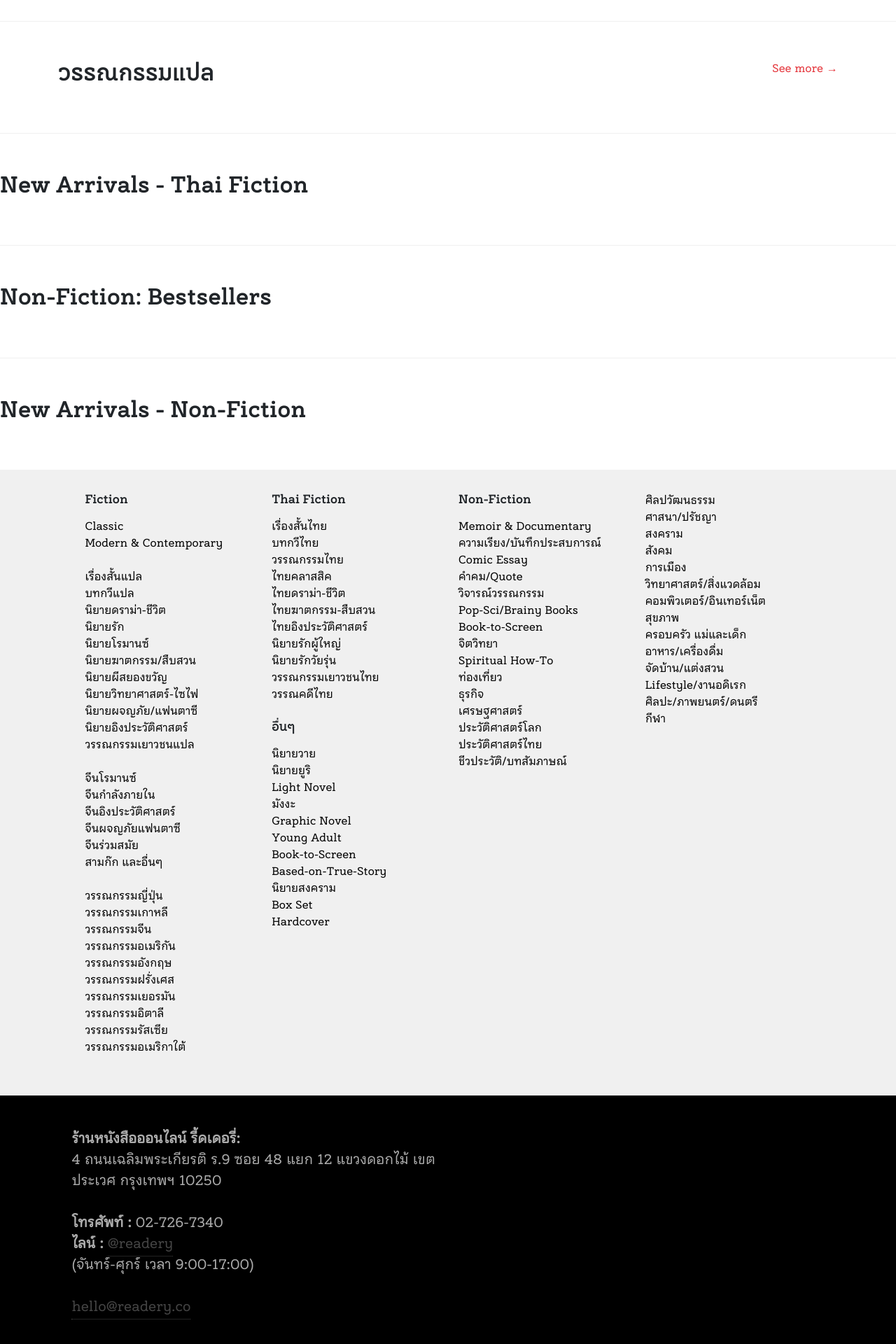
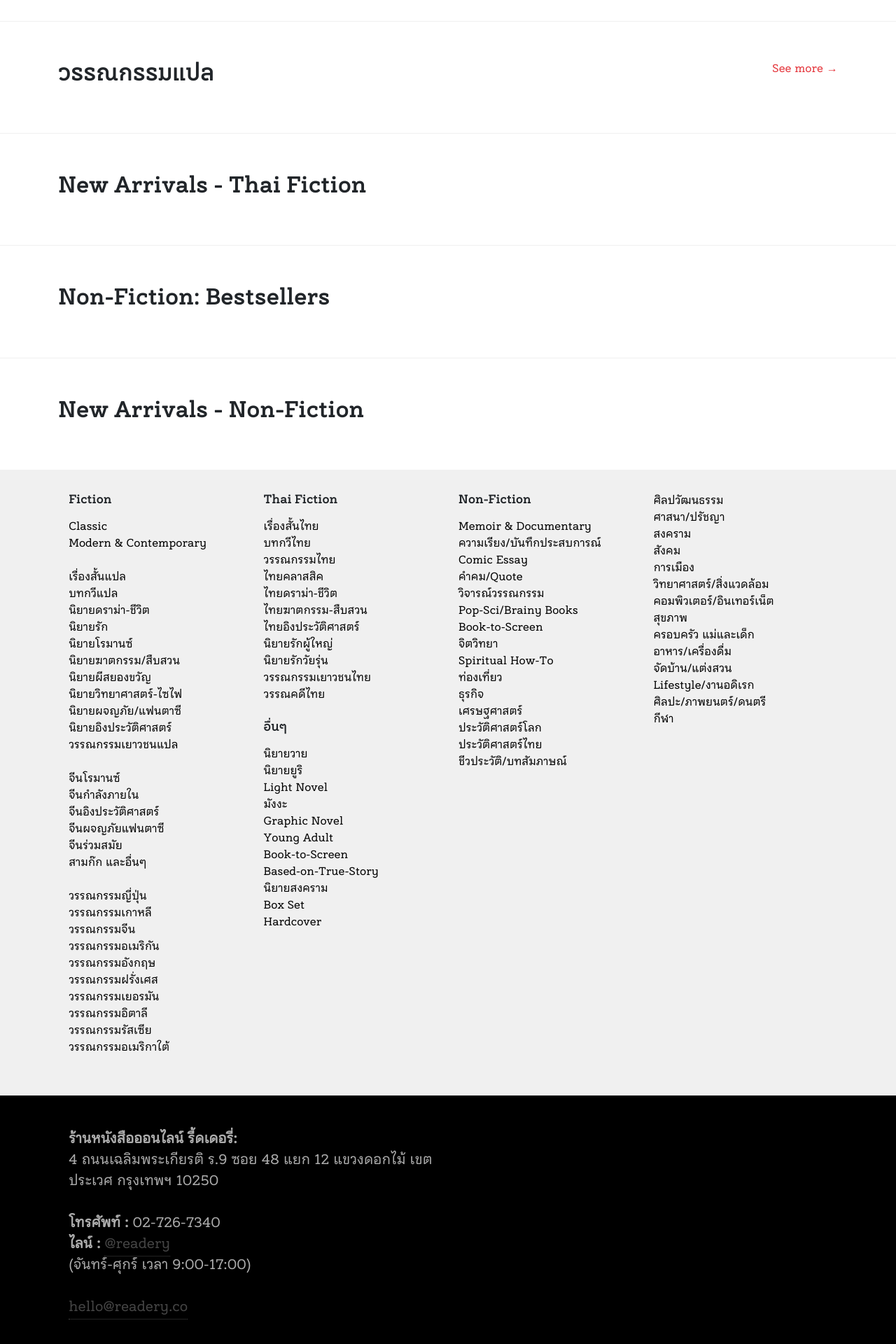
Before and after one commit to it62070122/web-tech-Readaily.co, a PHP site: page / in a window 1280 px wide. Shown: the part 2322-4242 px from the top of the page at 70% size. Run offline with PHP 8.4, Linux system fonts and the light colour scheme.

Commit message:
Update asset

```diff
--- a/asset/categorybox.html
+++ b/asset/categorybox.html
@@ -1,6 +1,7 @@
 <!-- list หมวดหนังสือ เมื่อกด Hamburger button -->
-<div style="background-color: #f0f0f0; ">
-    <div class="row mr-1 ml-1" style="padding: 4vh 8vw;">
+<div style="background-color: #f0f0f0; " class="d-flex justify-content-center">
+    <div class="container">
+        <div class="row" style="padding: 4vh 0vw;">
             <!-- Column 1 -->
             <div class="col-6 col-md-3">
                 <h5 class="h5-title mb-3">Fiction</h5>
@@ -113,4 +114,6 @@
             </div>
         </div>
     </div>
+
+</div>
 <!-- list หมวดหนังสือ เมื่อกด Hamburger button -->
--- a/asset/footer.html
+++ b/asset/footer.html
@@ -74,8 +74,9 @@
 </style>
 
 
-<div id="footer">
-    <div class="row no-gutters" style="padding: 0vh 8vw;">
+<div id="footer" class="d-flex justify-content-center">
+    <div class="container">
+        <div class="row no-gutters">
             <div class="col-12 col-md-6">
                 <div class="about">
                     <p style="margin-bottom: 1.5em;"><strong>ร้านหนังสือออนไลน์ รี้ดเดอรี่:</strong><br> 4 ถนนเฉลิมพระเกียรติ ร.9 ซอย 48 แยก 12 แขวงดอกไม้ เขตประเวศ กรุงเทพฯ 10250</p>
@@ -86,10 +87,12 @@
             <div class="col-12 col-md-6"></div>
         </div>
     </div>
+</div>
 
 
-<div id="copyright">
-    <div class="row no-gutters" style="padding: 0vh 8vw;">
+<div id="copyright" class="d-flex justify-content-center">
+    <div class="container">
+        <div class="row no-gutters">
             <div class="col-12 col-lg-6">
                 <p>
                     <a href="">วิธีชำระเงิน</a> |
@@ -109,6 +112,7 @@
         </div>
     </div>
 </div>
+</div>
 
 </body>
 
--- a/asset/head.html
+++ b/asset/head.html
@@ -4,11 +4,11 @@
     <meta charset="UTF-8">
     <meta name="viewport" content="width=device-width, initial-scale=1.0">
     <meta name="description" content="ร้านหนังสือออนไลน์ จัดส่งทางไปรษณีย์ทั่วประเทศ" />
-    <link rel="icon" href="images/favicons/android-chrome-192x192.png" type="image/png" sizes="192x192">
+    <link rel="icon" href="../images/favicons/android-chrome-192x192.png" type="image/png" sizes="192x192">
 
     <!-- Style sheets -->
-    <link rel="stylesheet" href="css/bootstrap.min.css">
-    <link rel="stylesheet" href="css/style.css">
+    <link rel="stylesheet" href="../css/bootstrap.min.css">
+    <link rel="stylesheet" href="../css/style.css">
     <link rel="stylesheet" href="https://cdnjs.cloudflare.com/ajax/libs/font-awesome/4.7.0/css/font-awesome.min.css">
 
     <!-- Scripts -->
--- a/asset/index/new-arrivals-non-fiction.html
+++ b/asset/index/new-arrivals-non-fiction.html
@@ -1,4 +1,6 @@
-<div class="row no-gutters padding-content">
-    <h2 id="title">New Arrivals - Non-Fiction</h2>
+<div class="row no-gutters padding-content d-flex justify-content-center">
+    <div class="container p-0">
+        <h2 id="title">New Arrivals - Non-Fiction</h2>
+    </div>
 </div>
 <hr style="border-top: 1px solid#f0f0f0; margin: 0;">
--- a/asset/index/new-arrivals-thai-fiction.html
+++ b/asset/index/new-arrivals-thai-fiction.html
@@ -1,4 +1,6 @@
-<div class="row no-gutters padding-content">
-    <h2 id="title">New Arrivals - Thai Fiction</h2>
+<div class="row no-gutters padding-content d-flex justify-content-center">
+    <div class="container p-0">
+        <h2 id="title">New Arrivals - Thai Fiction</h2>
+    </div>
 </div>
 <hr style="border-top: 1px solid#f0f0f0; margin: 0;">
--- a/asset/index/non-fiction-bestsellers.html
+++ b/asset/index/non-fiction-bestsellers.html
@@ -1,4 +1,6 @@
-<div class="row no-gutters padding-content">
-    <h2 id="title">Non-Fiction: Bestsellers</h2>
+<div class="row no-gutters padding-content d-flex justify-content-center">
+    <div class="container p-0">
+        <h2 id="title">Non-Fiction: Bestsellers</h2>
+    </div>
 </div>
 <hr style="border-top: 1px solid#f0f0f0; margin: 0;">
--- a/asset/navbar.html
+++ b/asset/navbar.html
@@ -184,8 +184,9 @@
 
     <!-- list หมวดหนังสือ เมื่อกด Hamburger button -->
     <div class="collapse collapsing" id="collapseExample" style="background-color: #f0f0f0;">
-        <div class="row mr-1 ml-1" style="padding: 1.5vh 8vw;">
-
+        <div class="d-flex justify-content-center">
+            <div class="container">
+                <div class="row m-1 mb-4">
                     <!-- Column 1 -->
                     <div class="col-6 col-md-3">
                         <h5 class="h5-title mb-3">Fiction</h5>
@@ -304,6 +305,7 @@
                         <a href="" id="categories">กีฬา</a><br>
                     </div>
                 </div>
-
+            </div>
+        </div>
     </div>
     <!-- list หมวดหนังสือ เมื่อกด Hamburger button -->
--- a/asset/suggestion.php
+++ b/asset/suggestion.php
@@ -13,7 +13,8 @@
 
 <div id="pre-order">
     <div class="row no-gutters padding-content">
-        <h2 id="title">เราคิดว่าคุณน่าจะชอบ</h2>
+        <div class="container">
+            <h2 id="title">เราคิดว่าคุณน่าจะชอบ</h2>
         <div class="row align-self-start mt-4">
         <?php
         for ($i=0; $i<count($result); $i++){
@@ -47,6 +48,8 @@
         }
         ?>
     </div>
+        </div>
+
     </div>
 </div>
 <hr style="border-top: 1px solid#f0f0f0; margin: 0;">
```
Lines whose indentation alone changed are shown as unchanged.
